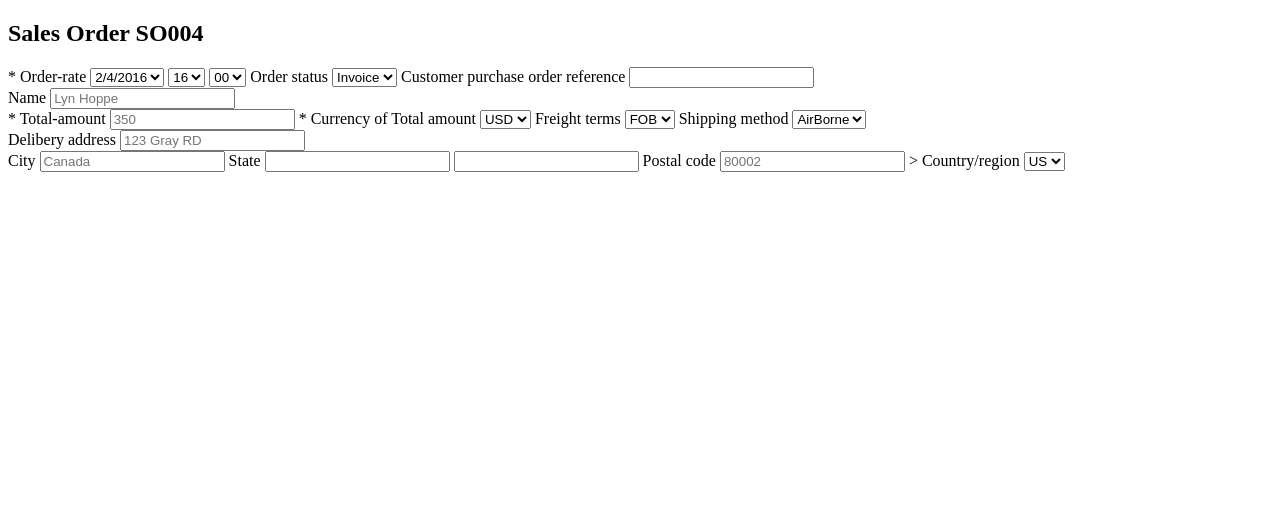
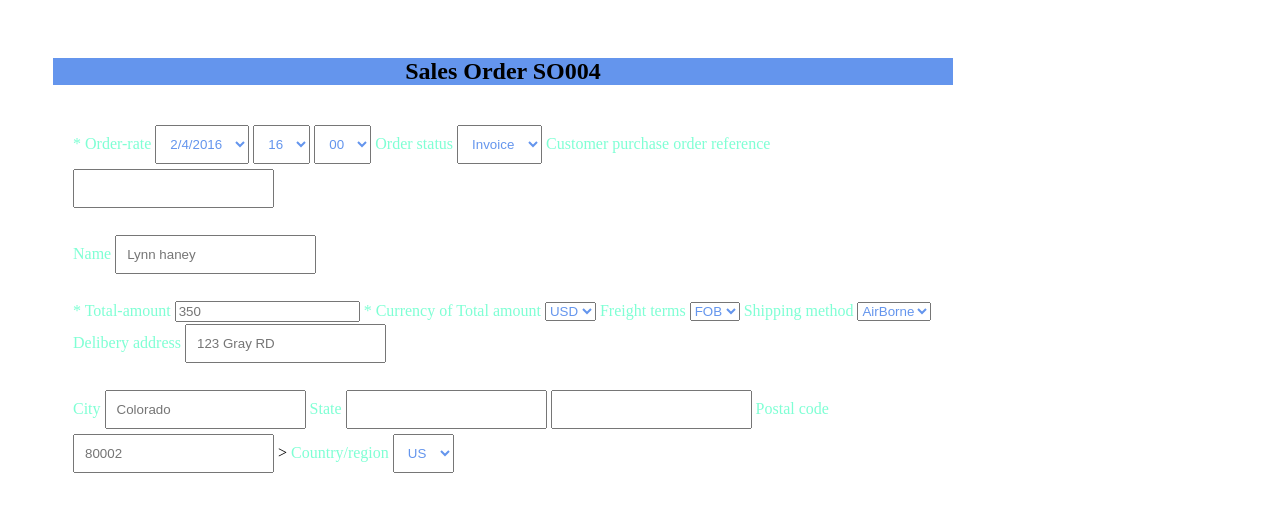
Before and after one commit to eduardomtz12/web, a plain HTML site: page 2p/practica4.html in a window 1280 px wide. Drawn offline with Linux system fonts and the light colour scheme.

Commit message:
corregi algunos errores y termine mi css y practica4 :)

```diff
--- a/2p/css/miestilo4.css
+++ b/2p/css/miestilo4.css
@@ -0,0 +1,46 @@
+h2{
+    background-color: cornflowerblue;
+    text-align: center;
+
+}
+.container{
+    max-width: 900px;
+    width: 100%;
+    border-radius: 6px;
+    padding: 30px;
+    margin: 0 15px;
+}
+.container form {
+    position: relative;
+    padding: 20px;
+    border-radius: 8px;
+    display: flex;
+    flex-wrap: wrap;
+    justify-content: space-between;
+}
+.container form .fields {
+    width: 100%;
+    display: flex;
+    flex-wrap: wrap;
+    justify-content: space-between;
+    gap: 2px;
+}
+.container form .fields .input-field {
+    margin-bottom: 20px;
+    padding-right: 20px;
+
+}
+.input-field input,
+.input-field select
+{
+    padding: 10px;
+
+    margin-bottom: 5px;
+}
+select{
+    color: cornflowerblue;
+
+}
+label{
+    color: aquamarine;
+}
--- a/2p/practica4.html
+++ b/2p/practica4.html
@@ -35,7 +35,7 @@
                         <div class="input-field">
                             <label for="Name">Name</label>
                             <input type="text" id="Name"
-                            placeholder="Lyn Hoppe"
+                            placeholder="Lynn haney"
                             required>
                         </div>
                         <div class="money">
@@ -67,7 +67,7 @@
                         <div class="input-field">
                             <label for="city">City</label>
                             <input type="text" id="city"
-                            placeholder="Canada"
+                            placeholder="Colorado"
                             required>
                             <label for="State">State</label>
                             <input type="text" id="State">
```
